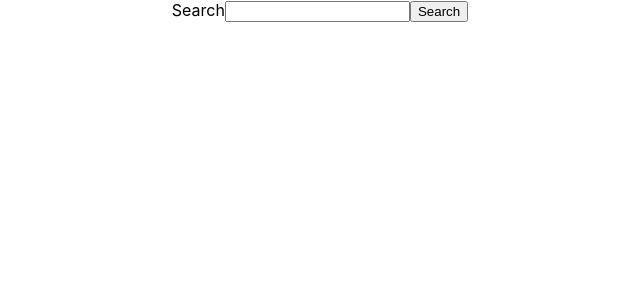
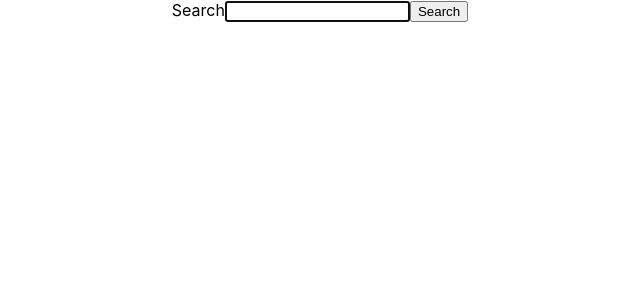
Before and after one commit to Eands/searchClientSide, a React (Create React App) app: page / in a window 1280 px wide. Shown: the top 300 px of the page, without its empty margins (320-960 px from the left). Built offline with nearby package versions, Linux system fonts and the light colour scheme.

Commit message:
add auto focus in search input

```diff
--- a/src/components/Search/Search.jsx
+++ b/src/components/Search/Search.jsx
@@ -1,13 +1,24 @@
 import React from 'react';
+import ReactDOM from 'react-dom';
 import PropTypes from "prop-types";
 
 class Search extends React.Component {
+  constructor(props) {
+    super(props);
+
+    this.searchInput = React.createRef();
+  }
+
+  componentDidMount() {
+    this.searchInput.current.focus();
+  }
+
   render() {
     const {
       value,
       onSubmit,
       onChange,
-      children
+      children,
     } = this.props;
 
     Search.propTypes = {
@@ -24,6 +35,7 @@ class Search extends React.Component {
           type='text'
           value={value}
           onChange={onChange}
+          ref={this.searchInput}
         />
         <button type='submit'>
           {children}
```
